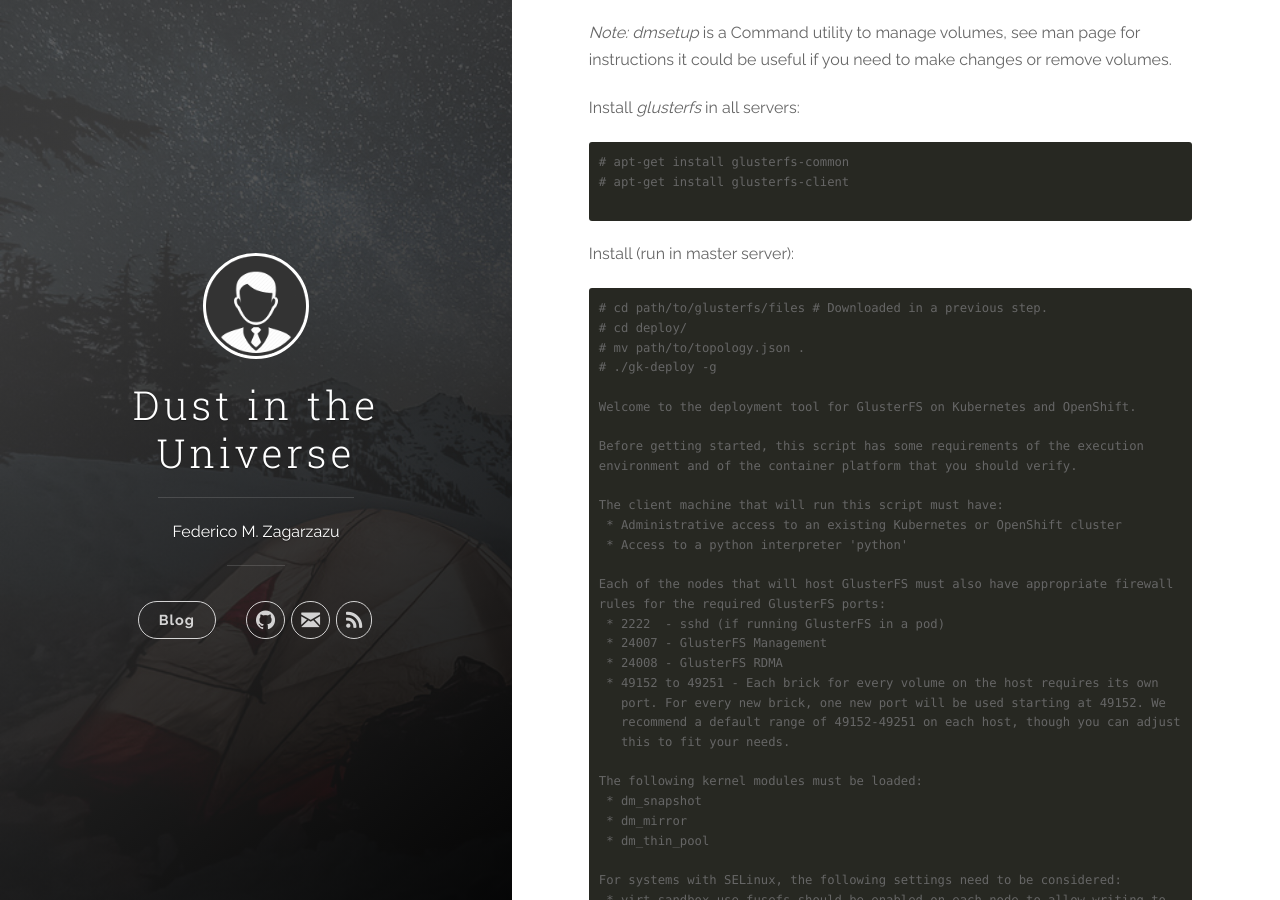
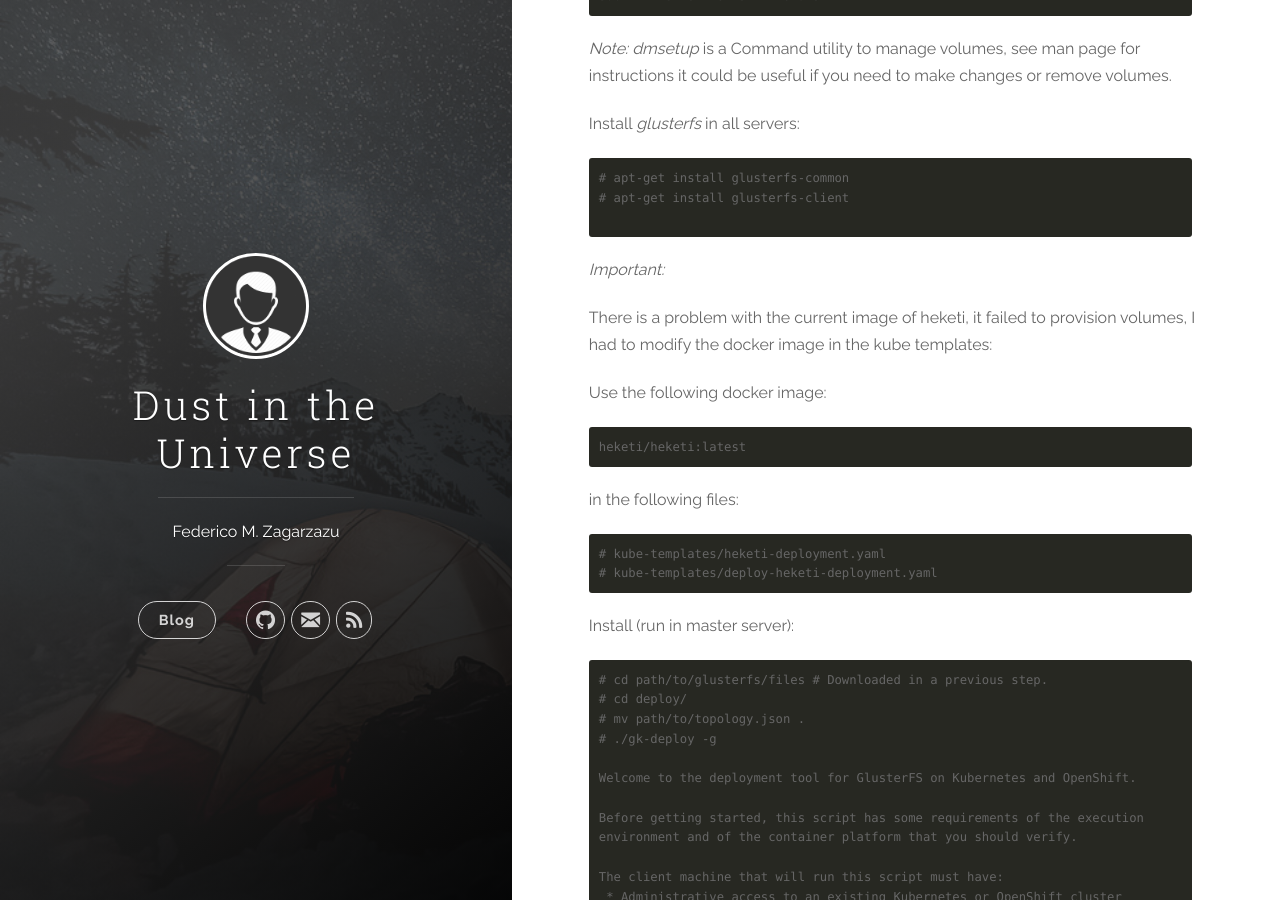
Before and after one commit to fzagarzazu/fzagarzazu.github.io, a Jekyll site: the page built from _posts/2018-04-20-home_kubernetes_cluster_with_glusterfs.markdown, in a window 1280 px wide and 900 px high, scrolled down 14875 px. Built offline with Jekyll 4.4.1, drawn with Linux system fonts in a browser that asks for light colours; nearby versions of some CDN libraries; some of the changed text lies outside the part shown.

Commit message:
Update instructions for kubernetes and glusterfs

````diff
--- a/_posts/2018-04-20-home_kubernetes_cluster_with_glusterfs.markdown
+++ b/_posts/2018-04-20-home_kubernetes_cluster_with_glusterfs.markdown
@@ -549,7 +549,7 @@
 Follow kubernetes instructions [6].
 
 
-#### Setting up GlusterFS.
+### Setting up GlusterFS.
 
 GlusterFS (https://www.gluster.org/) is an open source distributed file system, it can provide a storage solution for persistent volumes. In this example three 2 TB HDDs are present in the cluster.
 
@@ -681,6 +681,21 @@
 # apt-get install glusterfs-common
 # apt-get install glusterfs-client
 
+```
+
+*Important:*
+
+There is a problem with the current image of heketi, it failed to provision volumes, I had to modify the docker image in the kube templates:
+
+Use the following docker image:
+```
+heketi/heketi:latest
+```
+
+in the following files:
+```
+# kube-templates/heketi-deployment.yaml
+# kube-templates/deploy-heketi-deployment.yaml
 ```
 
 Install (run in master server):
@@ -857,6 +872,19 @@
     └─vg_83638125faedb097f12f9ade57759de4-brick_d40f41e976890cbe98ee51cf135fee13  254:4    0     2G  0 lvm
 ```
 
+*How to abort and clean up in each server:*
+
+```
+# ./gk-deploy -g --abort
+# dmsetup status       # If necessary:
+# dmsetup remove_all   # In each server.
+# dmsetup ls
+# rm -fr /var/lib/glusterd/vols/*
+# rm -fr /var/lib/heketi/*
+# wipefs -a /dev/<device>
+```
+
+
 And here is a screenshot of the dashboard:
 
 ![Kubernetes dashboard]({{ "/assets/kubernetes_dashboard.png" | absolute_url }})
````
